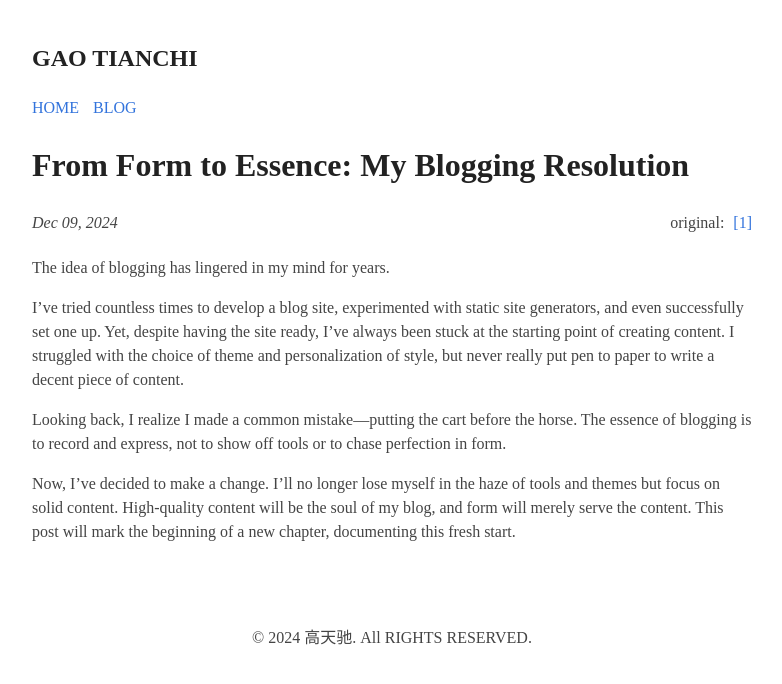
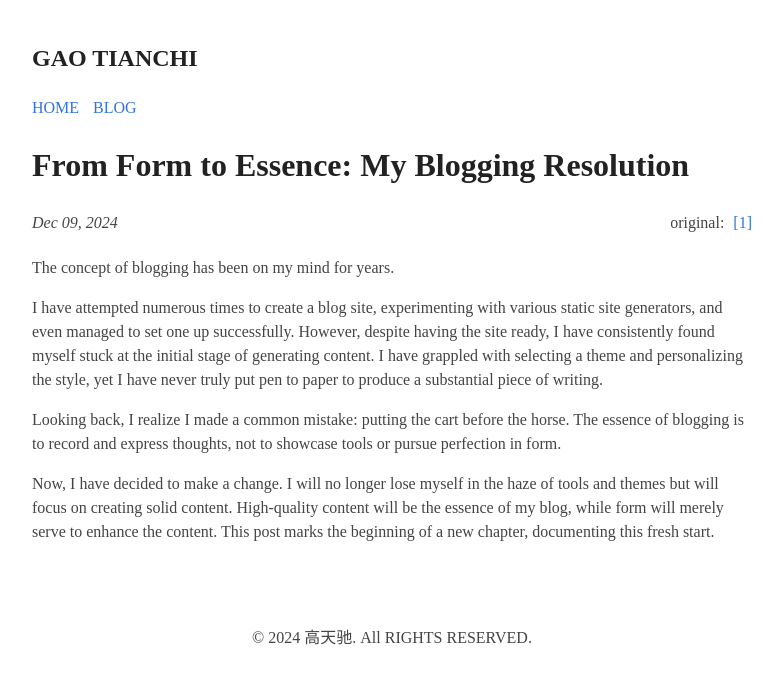
Before and after one commit to gaotianchi/gaotianchi.github.io, a Jekyll site: the page built from _posts/2024-12-08-from-form-to-essence-my-bloging-resolution.md, in a window 1280 px wide. Shown: the top 684 px of the page, without its empty margins (248-1030 px from the left). Built offline with Jekyll 4.4.1, drawn with Linux system fonts in a browser that asks for light colours; some web fonts are replaced.

Commit message:
Update post.

```diff
--- a/_posts/2024-12-08-from-form-to-essence-my-bloging-resolution.md
+++ b/_posts/2024-12-08-from-form-to-essence-my-bloging-resolution.md
@@ -7,10 +7,10 @@ original:
     - 1.jpg
 ---
 
-The idea of blogging has lingered in my mind for years.
+The concept of blogging has been on my mind for years.
 
-I’ve tried countless times to develop a blog site, experimented with static site generators, and even successfully set one up. Yet, despite having the site ready, I’ve always been stuck at the starting point of creating content. I struggled with the choice of theme and personalization of style, but never really put pen to paper to write a decent piece of content.
+I have attempted numerous times to create a blog site, experimenting with various static site generators, and even managed to set one up successfully. However, despite having the site ready, I have consistently found myself stuck at the initial stage of generating content. I have grappled with selecting a theme and personalizing the style, yet I have never truly put pen to paper to produce a substantial piece of writing.
 
-Looking back, I realize I made a common mistake—putting the cart before the horse. The essence of blogging is to record and express, not to show off tools or to chase perfection in form.
+Looking back, I realize I made a common mistake: putting the cart before the horse. The essence of blogging is to record and express thoughts, not to showcase tools or pursue perfection in form.
 
-Now, I’ve decided to make a change. I’ll no longer lose myself in the haze of tools and themes but focus on solid content. High-quality content will be the soul of my blog, and form will merely serve the content. This post will mark the beginning of a new chapter, documenting this fresh start.
+Now, I have decided to make a change. I will no longer lose myself in the haze of tools and themes but will focus on creating solid content. High-quality content will be the essence of my blog, while form will merely serve to enhance the content. This post marks the beginning of a new chapter, documenting this fresh start.
```
